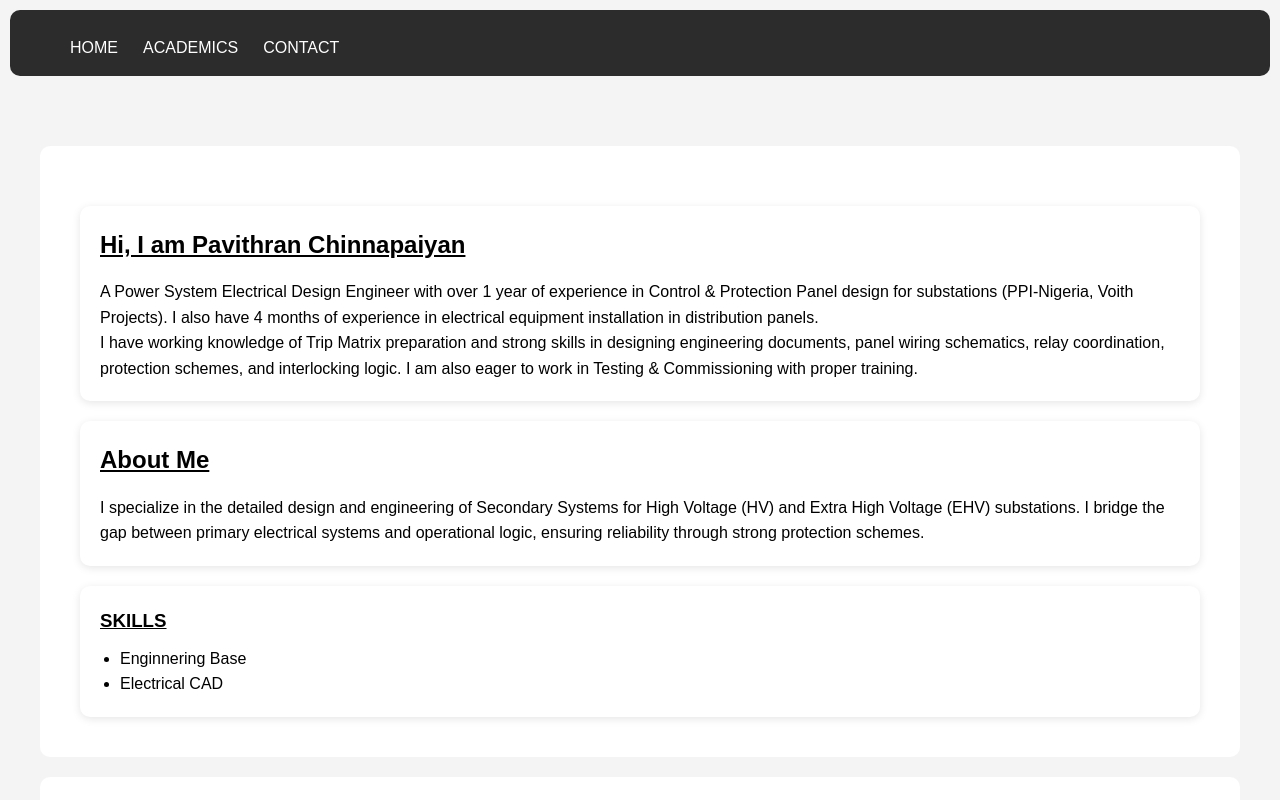
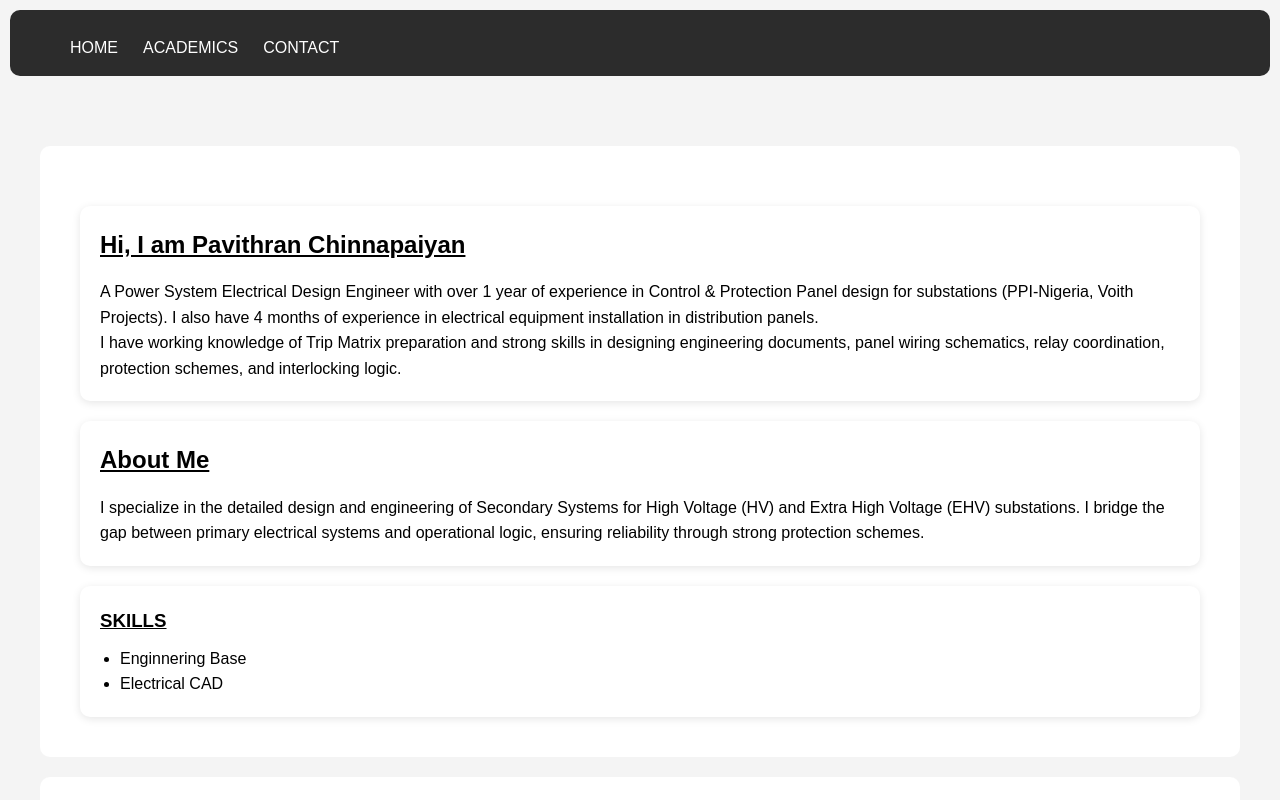
Before and after one commit to pavit1143-arch/Pavithran_Chinnapaiyan, a plain HTML site: page index.html in a window 1280 px wide. Shown: the top 800 px of the page. Drawn offline with Linux system fonts and the light colour scheme.

Commit message:
Update index.html

```diff
--- a/index.html
+++ b/index.html
@@ -43,9 +43,7 @@
                 <p>
                     I have working knowledge of Trip Matrix preparation and strong skills in designing engineering
                     documents,
-                    panel wiring schematics, relay coordination, protection schemes, and interlocking logic. I am also
-                    eager
-                    to work in Testing & Commissioning with proper training.
+                    panel wiring schematics, relay coordination, protection schemes, and interlocking logic.
                 </p>
             </section>
             <!-- ABOUT -->
```
